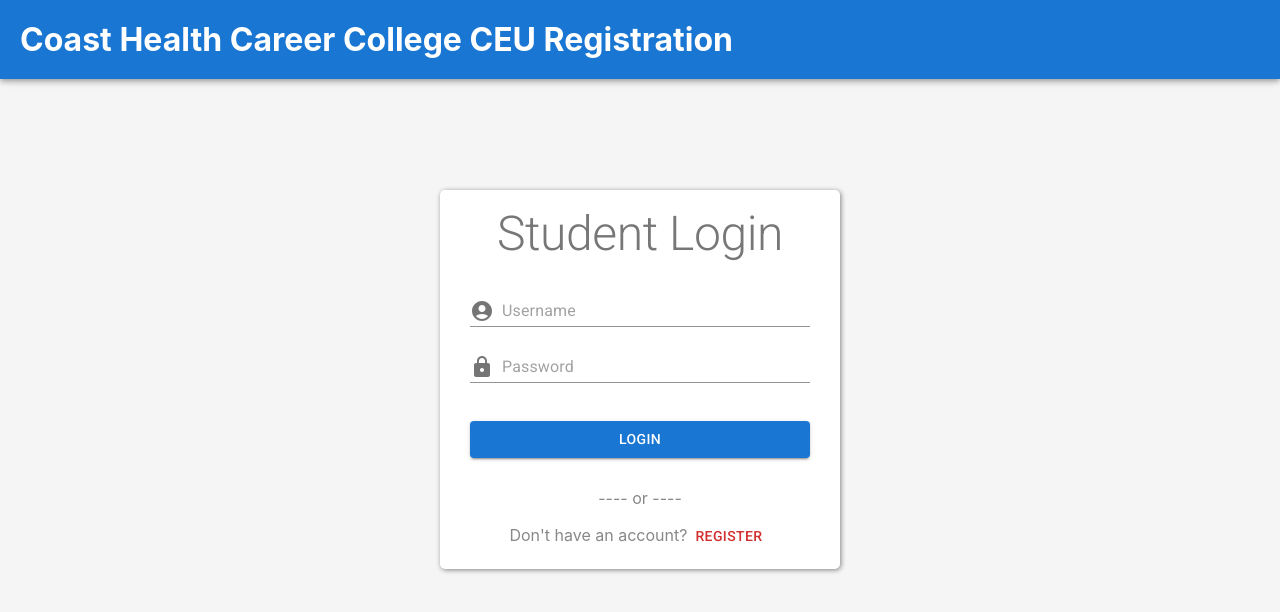
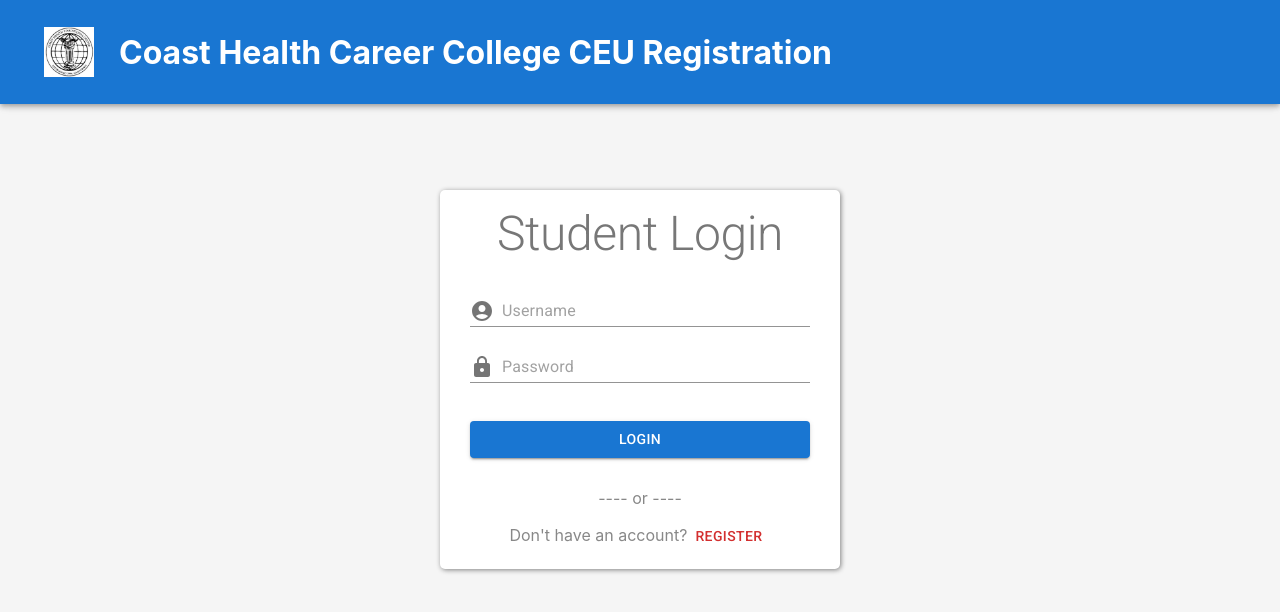
Before and after one commit to luciousmc/ceu-chha, a React (Vite) app: page / in a window 1280 px wide. Shown: the top 612 px of the page. Built offline with nearby package versions, Linux system fonts and the light colour scheme.

Commit message:
adds logo to header component

```diff
--- a/src/components/Header/Header.style.ts
+++ b/src/components/Header/Header.style.ts
@@ -10,7 +10,13 @@ export const StyledAppBar = styled(AppBar)`
   position: sticky;
 `;
 
+export const LogoImg = styled.img`
+  width: 50px;
+`;
+
 export const MainTitle = styled.h1`
+  margin-left: 25px;
+
   &:hover {
     text-decoration: underline;
     cursor: pointer;
--- a/src/components/Header/Header.tsx
+++ b/src/components/Header/Header.tsx
@@ -1,5 +1,10 @@
 // Styled Components
-import { HeaderContainer, MainTitle, StyledAppBar } from './Header.style';
+import {
+  HeaderContainer,
+  LogoImg,
+  MainTitle,
+  StyledAppBar,
+} from './Header.style';
 
 // Material UI Components
 import Box from '@mui/material/Box';
@@ -7,15 +12,22 @@ import Box from '@mui/material/Box';
 // React Router
 import { useNavigate } from 'react-router-dom';
 
+// Images
+import Logo from '../../../images/CHCC.jpg';
+import { Toolbar } from '@mui/material';
+
 function Header() {
   const navigate = useNavigate();
   return (
     <HeaderContainer>
       <Box>
         <StyledAppBar>
-          <MainTitle onClick={() => navigate('/')}>
-            Coast Health Career College CEU Registration
-          </MainTitle>
+          <Toolbar>
+            <LogoImg src={Logo} alt='Logo' />
+            <MainTitle onClick={() => navigate('/')}>
+              Coast Health Career College CEU Registration
+            </MainTitle>
+          </Toolbar>
         </StyledAppBar>
       </Box>
     </HeaderContainer>
```
